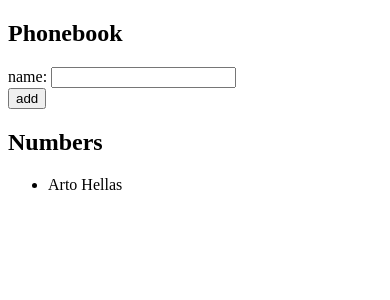
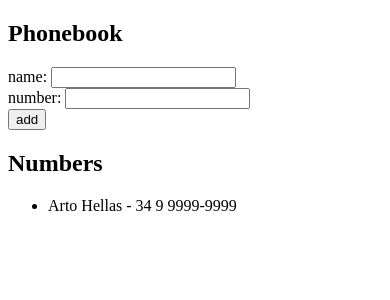
Before and after one commit to bruna-finholdt/fullstack-open-course, a React (Create React App) app in the folder part-2/phonebook/: page / in a window 390 px wide. Shown: the top 300 px of the page. Built offline with nearby package versions, Linux system fonts and the light colour scheme.

Commit message:
part 2 phonebook exercise 2.8

```diff
--- a/part-2/phonebook/package.json
+++ b/part-2/phonebook/package.json
@@ -8,8 +8,7 @@
     "@testing-library/user-event": "^13.5.0",
     "react": "^18.2.0",
     "react-dom": "^18.2.0",
-    "react-scripts": "5.0.1",
-    "web-vitals": "^2.1.4"
+    "react-scripts": "5.0.1"
   },
   "scripts": {
     "start": "react-scripts start",
--- a/part-2/phonebook/src/App.js
+++ b/part-2/phonebook/src/App.js
@@ -1,18 +1,27 @@
 import { useState } from "react";
 
 const App = () => {
-  const [persons, setPersons] = useState([{ name: "Arto Hellas" }]);
+  const [persons, setPersons] = useState([
+    { name: "Arto Hellas", number: "34 9 9999-9999" },
+  ]);
   const [newName, setNewName] = useState("");
+  const [newNumber, setNewNumber] = useState("");
 
   const handleNameChange = (event) => {
     console.log(event.target.value);
     setNewName(event.target.value);
   };
 
-  const addName = (event) => {
+  const handleNumberChange = (event) => {
+    console.log(event.target.value);
+    setNewNumber(event.target.value);
+  };
+
+  const addPerson = (event) => {
     event.preventDefault();
     const personObject = {
       name: newName,
+      number: newNumber,
       id: persons.length + 1,
     };
 
@@ -26,15 +35,19 @@
       setPersons(persons.concat(personObject));
       // setPersons([...persons, personObject]);
       setNewName("");
+      setNewNumber("");
     }
   };
 
   return (
     <div>
       <h2>Phonebook</h2>
-      <form onSubmit={addName}>
+      <form onSubmit={addPerson}>
         <div>
           name: <input value={newName} onChange={handleNameChange} />
+        </div>
+        <div>
+          number: <input value={newNumber} onChange={handleNumberChange} />
         </div>
         <div>
           <button type="submit">add</button>
@@ -43,7 +56,9 @@
       <h2>Numbers</h2>
       <ul>
         {persons.map((person) => (
-          <li key={person.name}>{person.name}</li>
+          <li key={person.name}>
+            {person.name} - {person.number}
+          </li>
         ))}
       </ul>
     </div>
```
